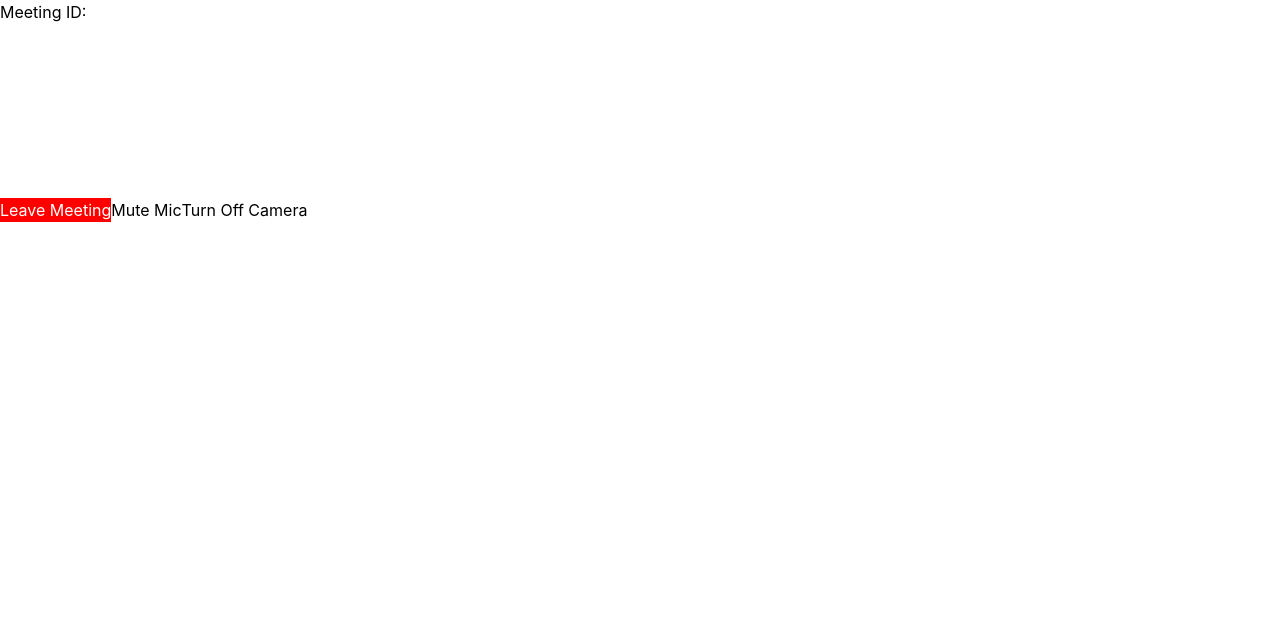
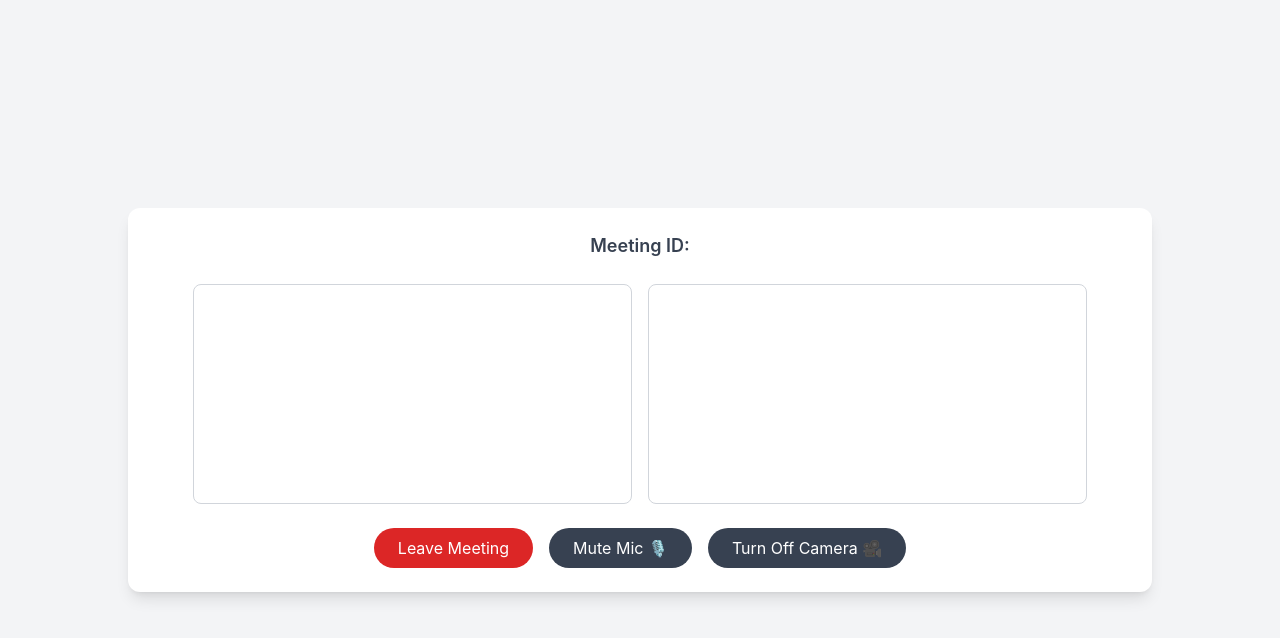
Before and after one commit to riddhi010/skillswap, a React (Create React App) app in the folder client/: page /live in a window 1280 px wide. Both pictures are taken after a click on the button "Join Meeting". Shown: the top 638 px of the page. Built offline with nearby package versions, Linux system fonts and the light colour scheme; no server answers.

Commit message:
Update LiveSession.js

```diff
--- a/client/src/components/LiveSession.js
+++ b/client/src/components/LiveSession.js
@@ -3,7 +3,7 @@
 import React, { useEffect, useRef, useState } from "react";
 import { io } from "socket.io-client";
 
-const socket = io("https://skillswap-backend-jxyu.onrender.com/");
+const socket = io("https://skillswap-backend-jxyu.onrender.com");
 
 const LiveSession = () => {
   const [roomId, setRoomId] = useState("");
@@ -178,41 +178,76 @@ const toggleCamera = () => {
 
 
   return (
-    <div>
+    <div className="min-h-screen bg-gray-100 flex flex-col items-center justify-center p-4">
   {!inCall ? (
-        <div>
-          <button onClick={handleCreateRoom}>Create Meeting</button>
+    <div className="bg-white p-6 rounded-xl shadow-lg space-y-4 w-full max-w-md text-center">
+      <h1 className="text-2xl font-bold text-indigo-600">Welcome to Live Session</h1>
+      <button
+        onClick={handleCreateRoom}
+        className="w-full bg-green-500 text-white py-2 rounded-lg hover:bg-green-600 transition"
+      >
+        Create New Meeting
+      </button>
       <input
         type="text"
         placeholder="Enter Meeting ID"
         value={inputRoomId}
         onChange={(e) => setInputRoomId(e.target.value)}
+        className="w-full px-4 py-2 border border-gray-300 rounded-lg"
       />
-          <button onClick={() => joinRoom(inputRoomId)}>Join Meeting</button>
+      <button
+        onClick={() => joinRoom(inputRoomId)}
+        className="w-full bg-blue-500 text-white py-2 rounded-lg hover:bg-blue-600 transition"
+      >
+        Join Meeting
+      </button>
     </div>
   ) : (
-        <div>
-          <p>Meeting ID: {roomId}</p>
-<div style={{ display: "flex", gap: "20px" }}>
-  <video ref={localRef} autoPlay muted playsInline style={{ width: "300px" }} />
-  <video ref={remoteRef} autoPlay playsInline style={{ width: "300px" }} />
+    <div className="w-full max-w-5xl bg-white p-6 rounded-xl shadow-lg space-y-6">
+      <p className="text-lg text-center text-gray-700 font-semibold">
+        Meeting ID: <span className="text-indigo-500">{roomId}</span>
+      </p>
+
+      <div className="flex flex-col md:flex-row justify-center gap-4 items-center">
+        <video
+          ref={localRef}
+          autoPlay
+          muted
+          playsInline
+          className="rounded-lg border border-gray-300 w-full md:w-[45%]"
+        />
+        <video
+          ref={remoteRef}
+          autoPlay
+          playsInline
+          className="rounded-lg border border-gray-300 w-full md:w-[45%]"
+        />
       </div>
-<br />
-<button onClick={leaveCall} style={{ background: "red", color: "white" }}>
+
+      <div className="flex flex-wrap justify-center gap-4">
+        <button
+          onClick={leaveCall}
+          className="bg-red-600 text-white px-6 py-2 rounded-full hover:bg-red-700 transition"
+        >
           Leave Meeting
         </button>
-<button onClick={toggleMic}>
-  {isMicOn ? "Mute Mic" : "Unmute Mic"}
+        <button
+          onClick={toggleMic}
+          className="bg-gray-700 text-white px-6 py-2 rounded-full hover:bg-gray-800 transition"
+        >
+          {isMicOn ? "Mute Mic 🎙️" : "Unmute Mic 🔇"}
         </button>
-<button onClick={toggleCamera}>
-  {isCamOn ? "Turn Off Camera" : "Turn On Camera"}
+        <button
+          onClick={toggleCamera}
+          className="bg-gray-700 text-white px-6 py-2 rounded-full hover:bg-gray-800 transition"
+        >
+          {isCamOn ? "Turn Off Camera 🎥" : "Turn On Camera 🚫"}
         </button>
-
-
-
+      </div>
     </div>
   )}
 </div>
+
   );
 };
 
```
Lines whose indentation alone changed are shown as unchanged.
